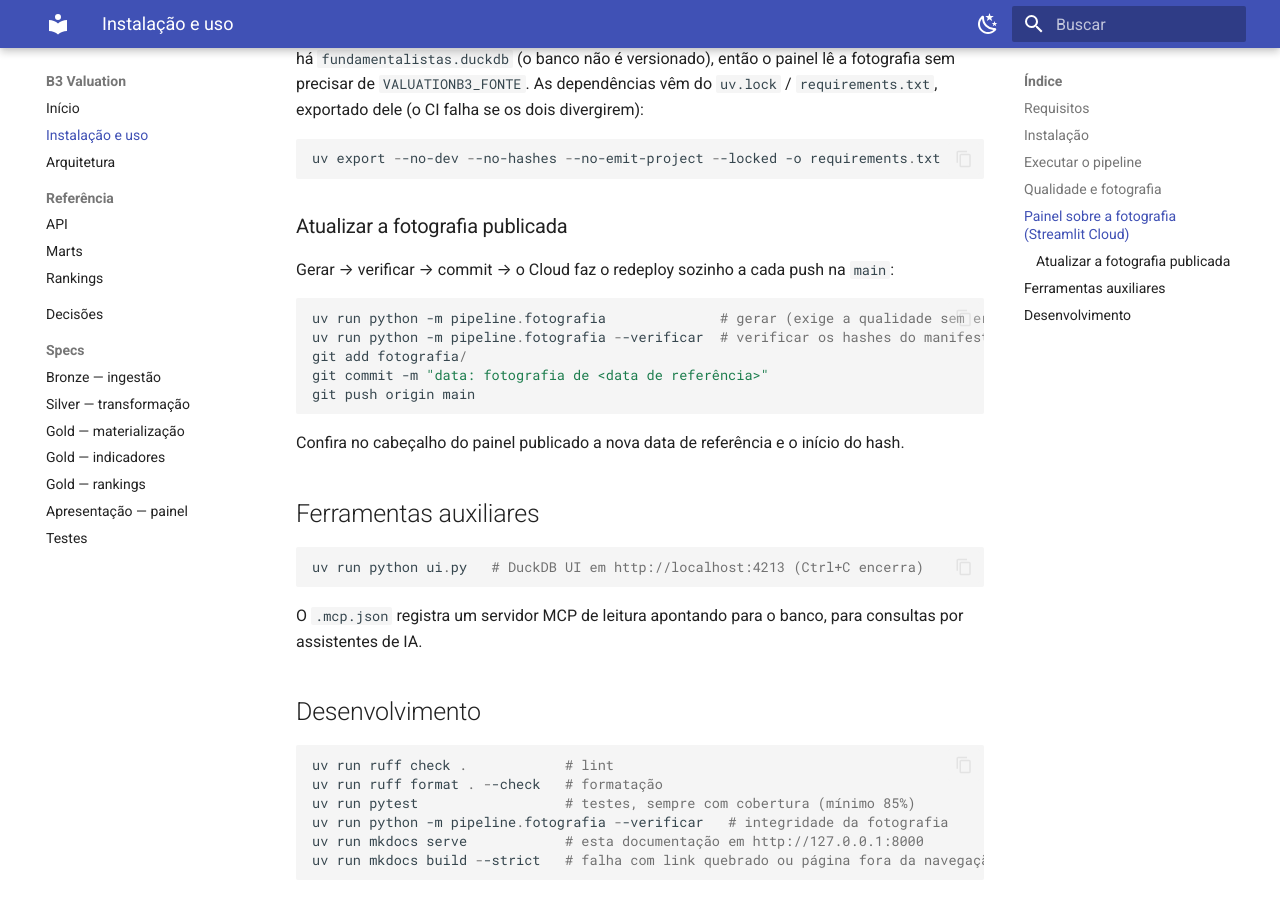
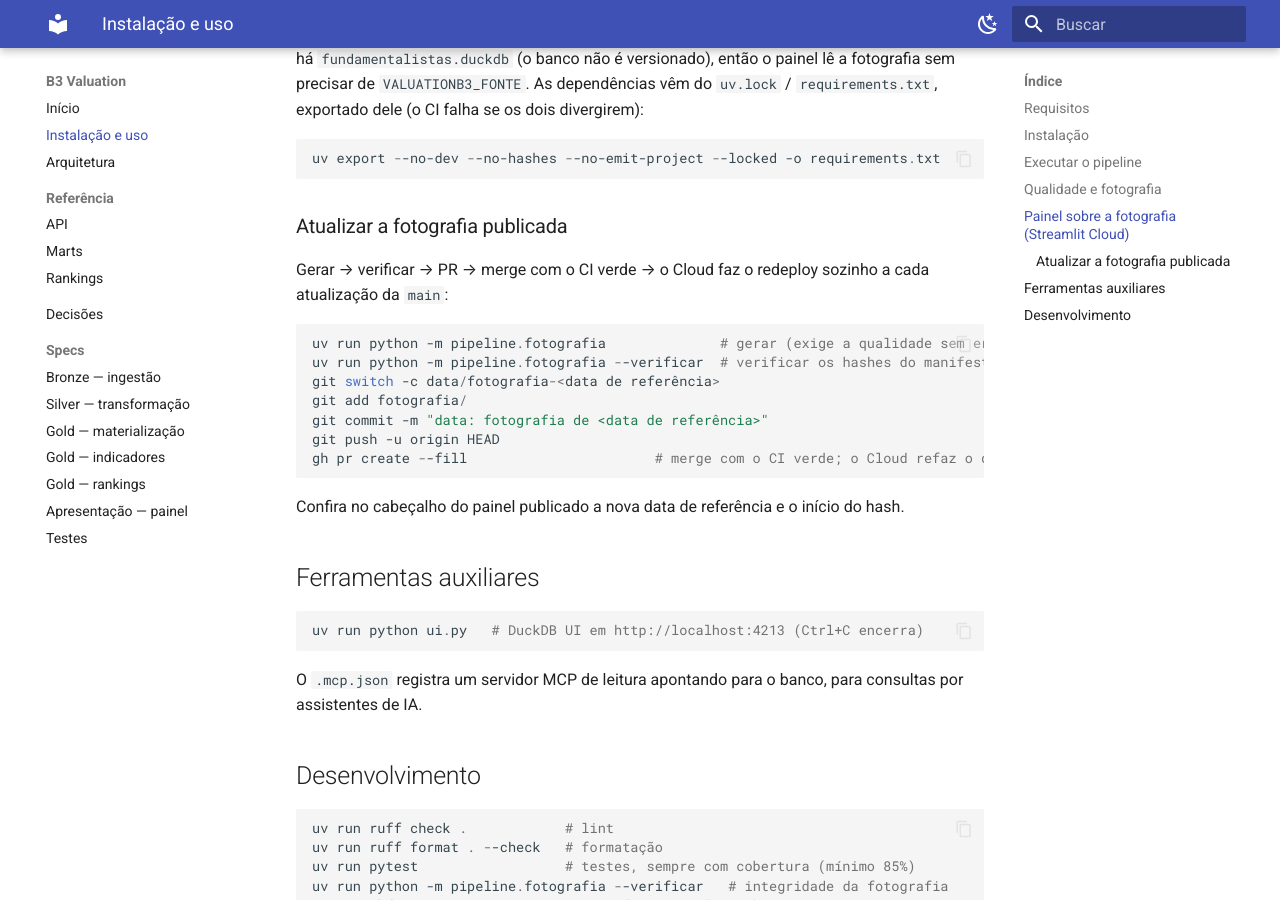
Before and after one commit to rzamonari/valuation_b3, an MkDocs documentation site: the page built from docs/uso.md, in a window 1280 px wide and 900 px high, scrolled down 1829 px. Built offline with MkDocs 1.6.1 and Material for MkDocs 9.7.7, drawn with Linux system fonts in a browser that asks for light colours.

Commit message:
chore: template de PR e regra de toda mudança entrar por PR com CI verde
Inclui data: e docs:. README e docs/uso.md passam a publicar a fotografia por PR
em vez de git push origin main, que a proteção da main vai recusar.

Co-Authored-By: Claude Opus 5.5 <noreply@anthropic.com>

````diff
--- a/docs/uso.md
+++ b/docs/uso.md
@@ -86,14 +86,17 @@ uv export --no-dev --no-hashes --no-emit-project --locked -o requirements.txt
 
 ### Atualizar a fotografia publicada
 
-Gerar → verificar → commit → o Cloud faz o redeploy sozinho a cada push na `main`:
+Gerar → verificar → PR → merge com o CI verde → o Cloud faz o redeploy sozinho a cada
+atualização da `main`:
 
 ```powershell
 uv run python -m pipeline.fotografia              # gerar (exige a qualidade sem erros)
 uv run python -m pipeline.fotografia --verificar  # verificar os hashes do manifesto
+git switch -c data/fotografia-<data de referência>
 git add fotografia/
 git commit -m "data: fotografia de <data de referência>"
-git push origin main
+git push -u origin HEAD
+gh pr create --fill                       # merge com o CI verde; o Cloud refaz o deploy
 ```
 
 Confira no cabeçalho do painel publicado a nova data de referência e o início do hash.
````
Also changed, not shown: README.md (+5 -2 lines), docs/decisoes.md (+4 -0 lines), plan.md (+5 -0 lines), .github/pull_request_template.md (added).
